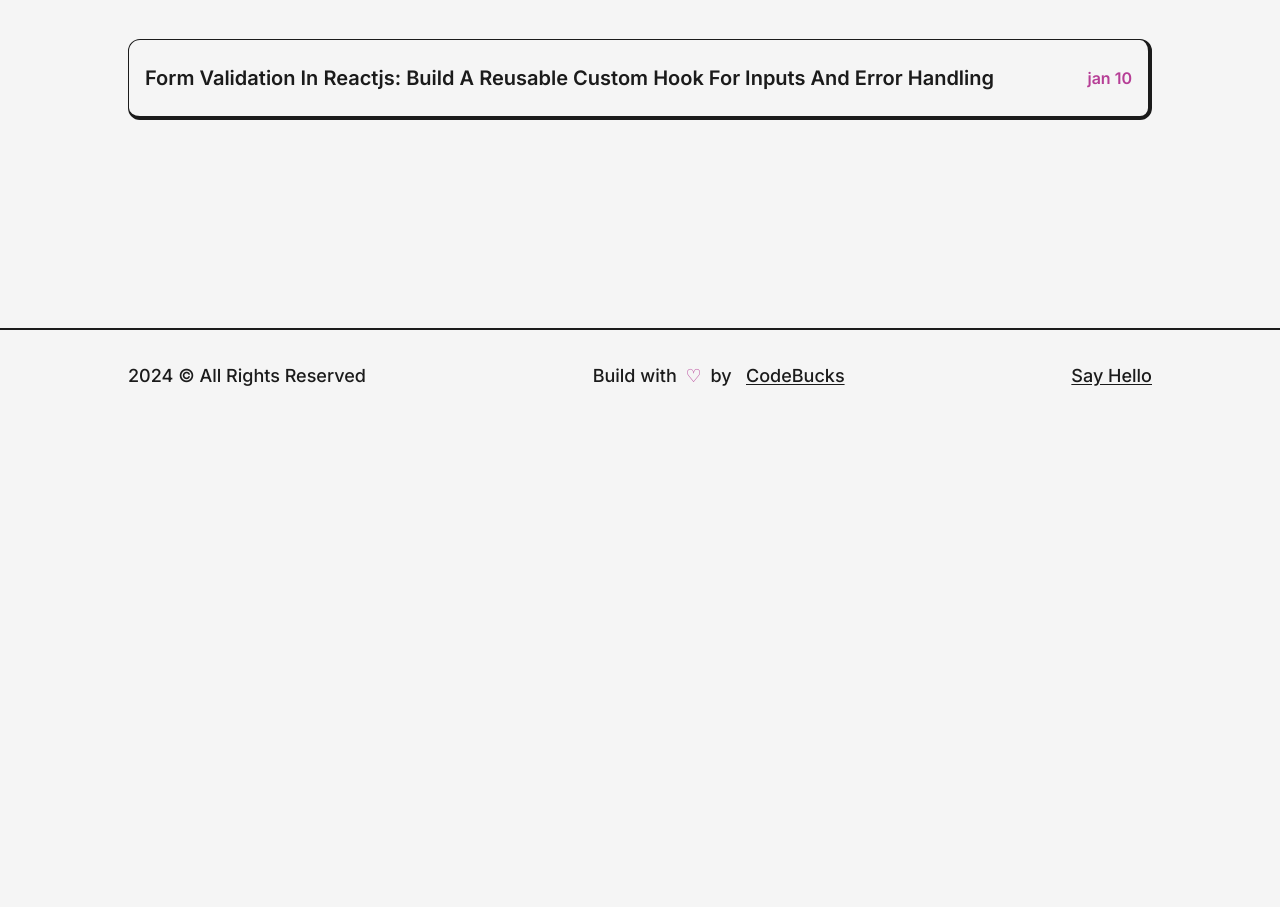
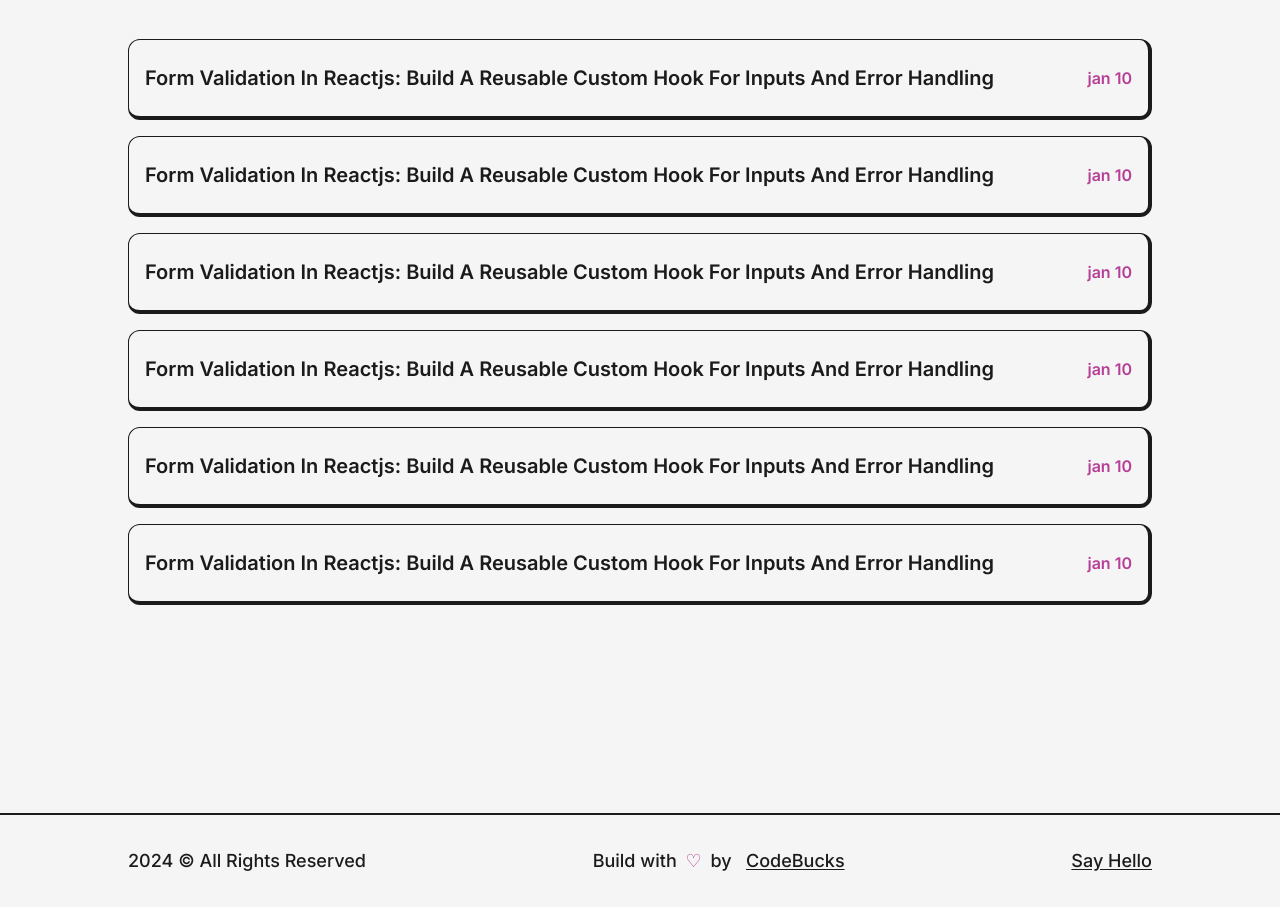
Before and after one commit to LoGiSTeRr/DanielPortfolio, a Next.js app: page /articles in a window 1280 px wide. Shown: the part 1200-2107 px from the top of the page. Before the commit the page ends 1622 px from the top, so only its background shows below. Built offline with nearby package versions, Linux system fonts and the light colour scheme.

Commit message:
small details

```diff
--- a/app/articles/page.jsx
+++ b/app/articles/page.jsx
@@ -95,6 +95,36 @@ const page = () => {
                     img={article2}
                     link={'/'}
                 />
+                <Article
+                    title={'Form Validation In Reactjs: Build A Reusable Custom Hook For Inputs And Error Handling'}
+                    date={'jan 10'}
+                    img={article2}
+                    link={'/'}
+                />
+                <Article
+                    title={'Form Validation In Reactjs: Build A Reusable Custom Hook For Inputs And Error Handling'}
+                    date={'jan 10'}
+                    img={article2}
+                    link={'/'}
+                />
+                <Article
+                    title={'Form Validation In Reactjs: Build A Reusable Custom Hook For Inputs And Error Handling'}
+                    date={'jan 10'}
+                    img={article2}
+                    link={'/'}
+                />
+                <Article
+                    title={'Form Validation In Reactjs: Build A Reusable Custom Hook For Inputs And Error Handling'}
+                    date={'jan 10'}
+                    img={article2}
+                    link={'/'}
+                />
+                <Article
+                    title={'Form Validation In Reactjs: Build A Reusable Custom Hook For Inputs And Error Handling'}
+                    date={'jan 10'}
+                    img={article2}
+                    link={'/'}
+                />
             </ul>
         </Layout>
     </main>
```
